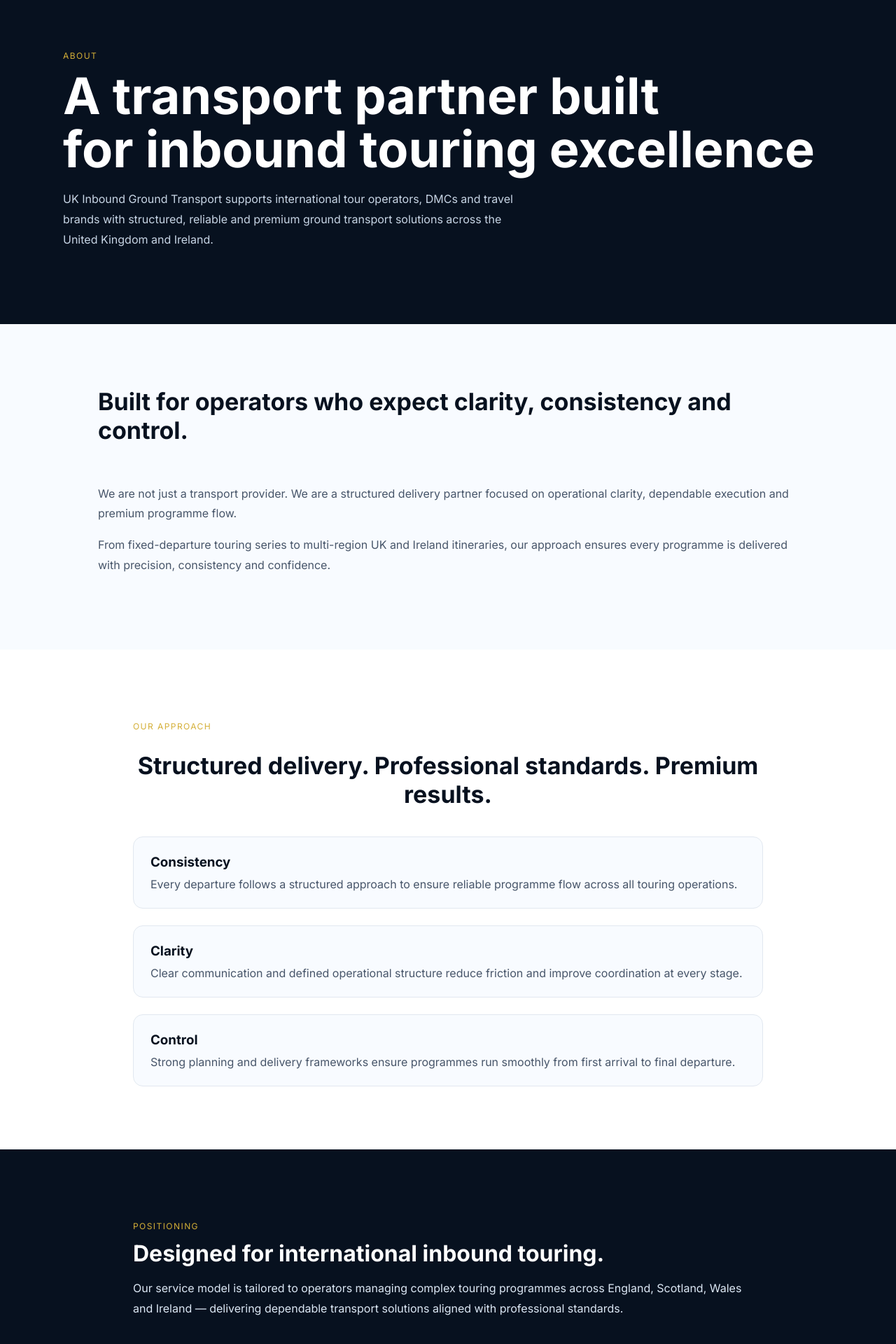
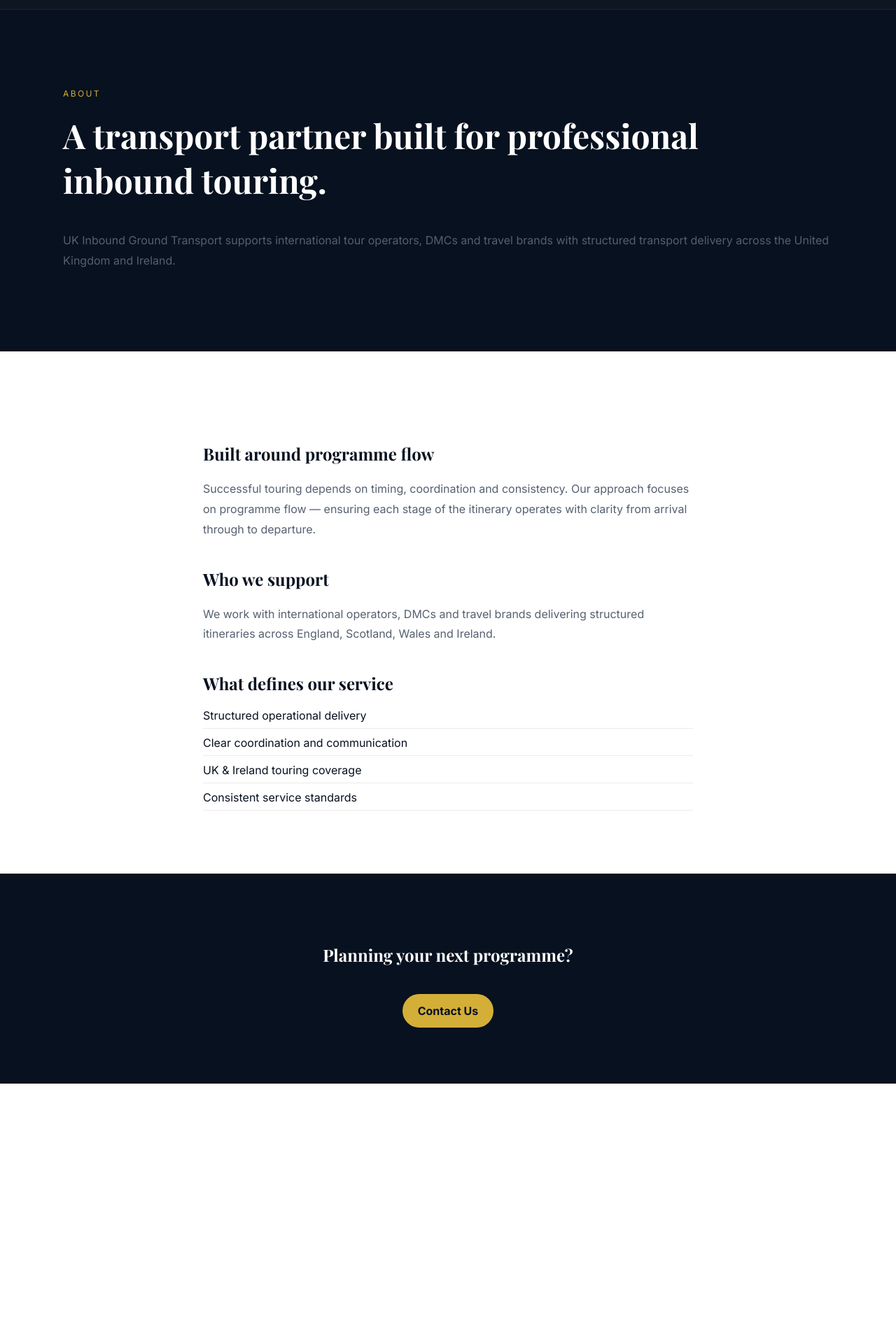
Before and after one commit to kandiahtk-crypto/Project-, a Next.js app: page /about in a window 1280 px wide. Shown: the part 60-1980 px from the top of the page at 70% size. After the commit the page ends 1608 px from the top, so only its background shows below. Built offline with nearby package versions, Linux system fonts and the light colour scheme; a web font is replaced by a local one.

Commit message:
Update page.tsx

```diff
--- a/src/app/about/page.tsx
+++ b/src/app/about/page.tsx
@@ -1,295 +1,149 @@
+import type { CSSProperties } from "react";
+import SiteHeader from "../../components/SiteHeader";
+
 export default function AboutPage() {
   return (
     <>
+      <SiteHeader />
+
+      <main>
         {/* HERO */}
         <section style={hero}>
           <div style={container}>
             <p style={eyebrow}>About</p>
 
             <h1 style={title}>
-            A transport partner built
-            <br />
-            for inbound touring excellence
+              A transport partner built for professional inbound touring.
             </h1>
 
-          <p style={subtitle}>
+            <p style={text}>
               UK Inbound Ground Transport supports international tour operators,
-            DMCs and travel brands with structured, reliable and premium ground
-            transport solutions across the United Kingdom and Ireland.
+              DMCs and travel brands with structured transport delivery across
+              the United Kingdom and Ireland.
             </p>
           </div>
         </section>
 
-      {/* INTRO SPLIT */}
-      <section style={sectionLight}>
-        <div style={split}>
-          <div>
-            <h2 style={heading}>
-              Built for operators who expect clarity, consistency and control.
-            </h2>
-          </div>
+        {/* CONTENT */}
+        <section style={section}>
+          <div style={containerNarrow}>
+            <h2 style={heading}>Built around programme flow</h2>
 
-          <div>
             <p style={text}>
-              We are not just a transport provider. We are a structured delivery
-              partner focused on operational clarity, dependable execution and
-              premium programme flow.
+              Successful touring depends on timing, coordination and consistency.
+              Our approach focuses on programme flow — ensuring each stage of the
+              itinerary operates with clarity from arrival through to departure.
             </p>
 
+            <h2 style={heading}>Who we support</h2>
+
             <p style={text}>
-              From fixed-departure touring series to multi-region UK and Ireland
-              itineraries, our approach ensures every programme is delivered
-              with precision, consistency and confidence.
+              We work with international operators, DMCs and travel brands
+              delivering structured itineraries across England, Scotland, Wales
+              and Ireland.
             </p>
+
+            <h2 style={heading}>What defines our service</h2>
+
+            <div style={list}>
+              <div style={item}>Structured operational delivery</div>
+              <div style={item}>Clear coordination and communication</div>
+              <div style={item}>UK & Ireland touring coverage</div>
+              <div style={item}>Consistent service standards</div>
             </div>
           </div>
         </section>
 
-      {/* VALUES */}
-      <section style={sectionWhite}>
-        <div style={containerSmall}>
-          <p style={eyebrow}>Our Approach</p>
-
-          <h2 style={headingCenter}>
-            Structured delivery. Professional standards. Premium results.
-          </h2>
-
-          <div style={grid}>
-            <div style={card}>
-              <h3 style={cardTitle}>Consistency</h3>
-              <p style={cardText}>
-                Every departure follows a structured approach to ensure reliable
-                programme flow across all touring operations.
-              </p>
-            </div>
-
-            <div style={card}>
-              <h3 style={cardTitle}>Clarity</h3>
-              <p style={cardText}>
-                Clear communication and defined operational structure reduce
-                friction and improve coordination at every stage.
-              </p>
-            </div>
-
-            <div style={card}>
-              <h3 style={cardTitle}>Control</h3>
-              <p style={cardText}>
-                Strong planning and delivery frameworks ensure programmes run
-                smoothly from first arrival to final departure.
-              </p>
-            </div>
-          </div>
-        </div>
-      </section>
-
-      {/* POSITIONING */}
-      <section style={sectionDark}>
-        <div style={containerSmall}>
-          <p style={eyebrow}>Positioning</p>
-
-          <h2 style={{ fontSize: "32px", margin: "0 0 16px" }}>
-            Designed for international inbound touring.
-          </h2>
-
-          <p style={{ color: "#DCE8F5", lineHeight: 1.8 }}>
-            Our service model is tailored to operators managing complex touring
-            programmes across England, Scotland, Wales and Ireland — delivering
-            dependable transport solutions aligned with professional standards.
-          </p>
-        </div>
-      </section>
-
         {/* CTA */}
-      <section style={sectionLight}>
-        <div style={{ ...containerSmall, textAlign: "center" }}>
-          <h2 style={{ margin: 0 }}>
-            Let’s support your next touring programme
-          </h2>
+        <section style={ctaSection}>
+          <div style={container}>
+            <h2 style={ctaTitle}>Planning your next programme?</h2>
 
             <a href="/contact" style={ctaButton}>
               Contact Us
             </a>
           </div>
         </section>
-
-      {/* CLASSY FOOTER */}
-      <footer style={footer}>
-        <div style={footerGrid}>
-          <div>
-            <h3 style={footerLogo}>UK Inbound Ground Transport</h3>
-            <p style={footerText}>
-              Premium UK & Ireland ground transport solutions for international
-              tour operators and travel partners.
-            </p>
-          </div>
-
-          <div>
-            <h4 style={footerHeading}>Company</h4>
-            <p style={footerText}>Evershine Transport Limited</p>
-            <p style={footerText}>
-              Trading name: UK Inbound Ground Transport
-            </p>
-            <p style={footerText}>Company Reg: 13507458</p>
-            <p style={footerText}>VAT: 388919914</p>
-          </div>
-
-          <div>
-            <h4 style={footerHeading}>Contact</h4>
-            <p style={footerText}>info@ukinboundgroundtransport.com</p>
-            <p style={footerText}>+44 20 8629 2776</p>
-          </div>
-        </div>
-
-        <div style={footerBottom}>
-          © UK Inbound Ground Transport. All rights reserved.
-        </div>
-      </footer>
+      </main>
     </>
   );
 }
 
 /* STYLES */
 
-const hero: React.CSSProperties = {
+const hero: CSSProperties = {
   background: "#07111F",
   color: "white",
-  padding: "120px 20px 90px",
+  padding: "100px 20px",
 };
 
-const container: React.CSSProperties = {
+const section: CSSProperties = {
+  padding: "90px 20px",
+};
+
+const container: CSSProperties = {
   maxWidth: "1100px",
   margin: "0 auto",
 };
 
-const containerSmall: React.CSSProperties = {
-  maxWidth: "900px",
+const containerNarrow: CSSProperties = {
+  maxWidth: "700px",
   margin: "0 auto",
 };
 
-const title: React.CSSProperties = {
-  fontSize: "clamp(42px, 6vw, 72px)",
-  lineHeight: 1.05,
-  margin: "10px 0",
+const eyebrow: CSSProperties = {
+  color: "#D4AF37",
+  letterSpacing: "0.2em",
+  textTransform: "uppercase",
+  fontSize: "12px",
 };
 
-const subtitle: React.CSSProperties = {
+const title: CSSProperties = {
+  fontFamily: "var(--font-serif)",
+  fontSize: "48px",
   marginTop: "20px",
-  color: "#C7D5E5",
-  lineHeight: 1.8,
-  maxWidth: "650px",
 };
 
-const sectionLight: React.CSSProperties = {
-  padding: "90px 20px",
-  background: "#F8FBFF",
+const heading: CSSProperties = {
+  fontFamily: "var(--font-serif)",
+  marginTop: "40px",
 };
 
-const sectionWhite: React.CSSProperties = {
-  padding: "90px 20px",
-  background: "#FFFFFF",
+const text: CSSProperties = {
+  color: "#556070",
+  lineHeight: 1.8,
+  marginTop: "14px",
 };
 
-const sectionDark: React.CSSProperties = {
-  padding: "90px 20px",
+const list: CSSProperties = {
+  marginTop: "20px",
+  display: "grid",
+  gap: "10px",
+};
+
+const item: CSSProperties = {
+  borderBottom: "1px solid rgba(0,0,0,0.08)",
+  paddingBottom: "8px",
+};
+
+const ctaSection: CSSProperties = {
   background: "#07111F",
   color: "white",
+  padding: "80px 20px",
+  textAlign: "center",
 };
 
-const split: React.CSSProperties = {
-  maxWidth: "1000px",
-  margin: "0 auto",
-  display: "grid",
-  gap: "40px",
-  gridTemplateColumns: "1fr", // SAFE MOBILE
+const ctaTitle: CSSProperties = {
+  fontFamily: "var(--font-serif)",
 };
 
-const heading: React.CSSProperties = {
-  fontSize: "34px",
-  margin: 0,
-};
-
-const headingCenter: React.CSSProperties = {
-  fontSize: "34px",
-  textAlign: "center",
-  marginBottom: "40px",
-};
-
-const text: React.CSSProperties = {
-  color: "#475569",
-  lineHeight: 1.8,
-  marginBottom: "16px",
-};
-
-const grid: React.CSSProperties = {
-  display: "grid",
-  gap: "24px",
-};
-
-const card: React.CSSProperties = {
-  background: "#F8FBFF",
-  padding: "24px",
-  borderRadius: "14px",
-  border: "1px solid #E2E8F0",
-};
-
-const cardTitle: React.CSSProperties = {
-  margin: "0 0 10px",
-};
-
-const cardText: React.CSSProperties = {
-  margin: 0,
-  color: "#475569",
-};
-
-const ctaButton: React.CSSProperties = {
+const ctaButton: CSSProperties = {
+  marginTop: "20px",
   display: "inline-block",
-  marginTop: "20px",
   background: "#D4AF37",
   color: "#07111F",
-  padding: "12px 20px",
-  borderRadius: "8px",
+  padding: "14px 22px",
+  borderRadius: "999px",
+  fontWeight: 700,
   textDecoration: "none",
-  fontWeight: 700,
 };
-
-const footer: React.CSSProperties = {
-  background: "#0B1728",
-  color: "#DCE8F5",
-  padding: "60px 20px 30px",
-};
-
-const footerGrid: React.CSSProperties = {
-  maxWidth: "1100px",
-  margin: "0 auto",
-  display: "grid",
-  gap: "30px",
-};
-
-const footerLogo: React.CSSProperties = {
-  color: "#D4AF37",
-};
-
-const footerHeading: React.CSSProperties = {
-  color: "#D4AF37",
-  marginBottom: "10px",
-};
-
-const footerText: React.CSSProperties = {
-  margin: "4px 0",
-};
-
-const footerBottom: React.CSSProperties = {
-  marginTop: "30px",
-  borderTop: "1px solid rgba(255,255,255,0.08)",
-  paddingTop: "20px",
-  textAlign: "center",
-  fontSize: "14px",
-  color: "#94A3B8",
-};
-
-const eyebrow: React.CSSProperties = {
-  color: "#D4AF37",
-  fontSize: "12px",
-  letterSpacing: "0.12em",
-  textTransform: "uppercase",
-};
```
Lines whose indentation alone changed are shown as unchanged.
